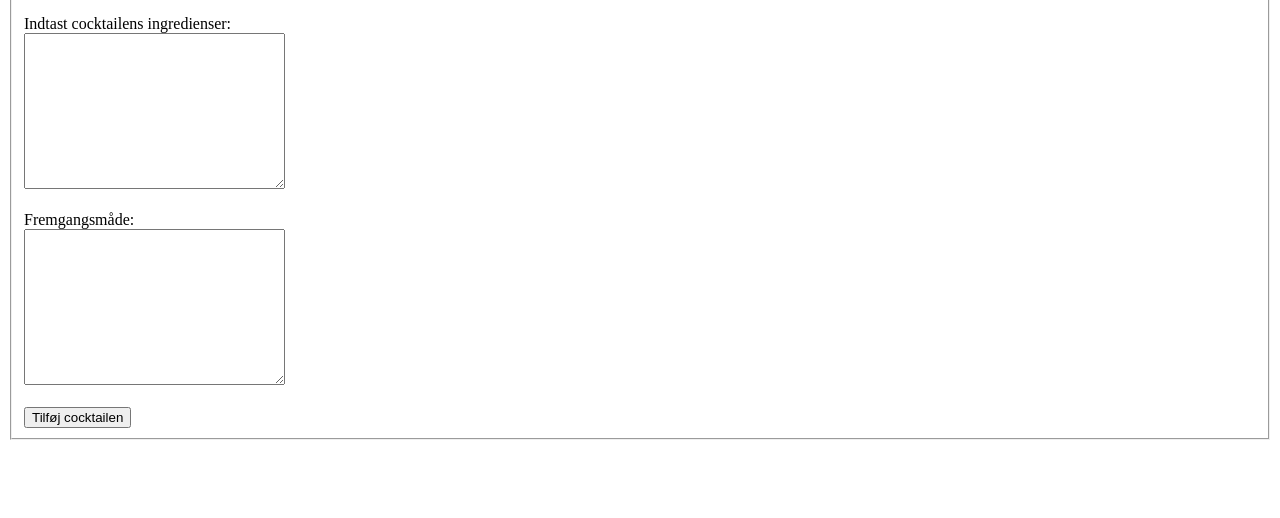
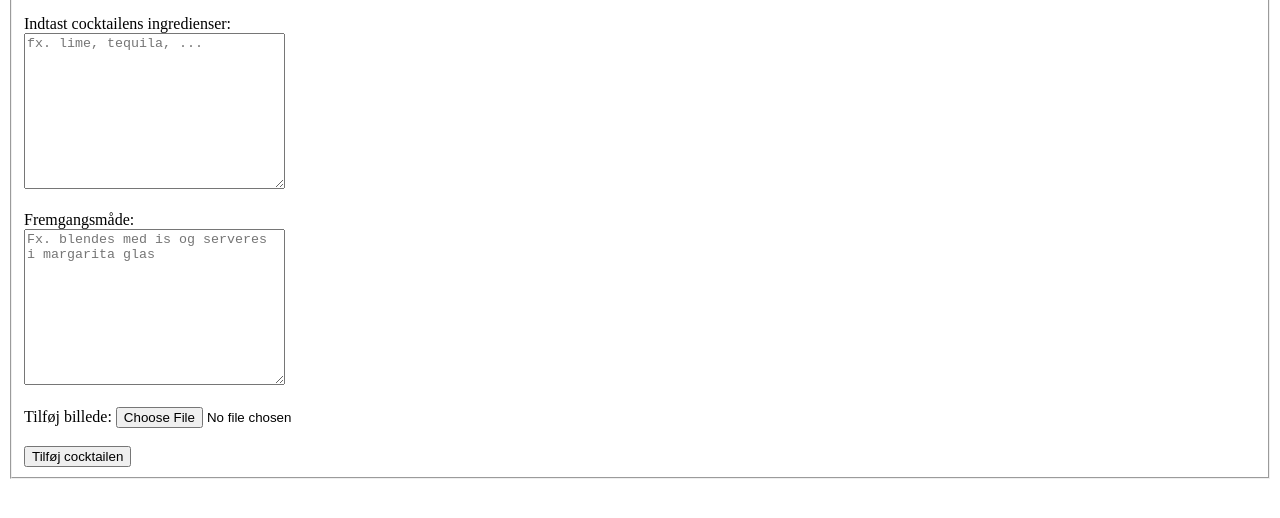
Before and after one commit to ceci7307/database-cocktails, a plain HTML site: page index.html in a window 1280 px wide. Shown: the part 138-656 px from the top of the page. Drawn offline with Linux system fonts and the light colour scheme; no server answers.

Commit message:
noget ..

```diff
--- a/index.html
+++ b/index.html
@@ -36,8 +36,10 @@
         <textarea
           cols="30"
           rows="10"
-          name="txt1" placeholder="fx. lime, tequila, ..." />
-      </textarea>
+          name="txt1"
+          placeholder="fx. lime, tequila, ..."
+        ></textarea>
+
         <br /><br />
         <span>Fremgangsmåde:</span>
         <br />
@@ -46,9 +48,10 @@
           rows="10"
           name="txt2"
           placeholder="Fx. blendes med is og serveres i margarita glas"
-        >
-        </textarea>
+        ></textarea>
 
+        <br /><br />
+        <span>Tilføj billede:</span> <input type="file" name="billede" />
         <br /><br />
         <input type="submit" name="tilføj" value="Tilføj cocktailen" />
       </form>
```
